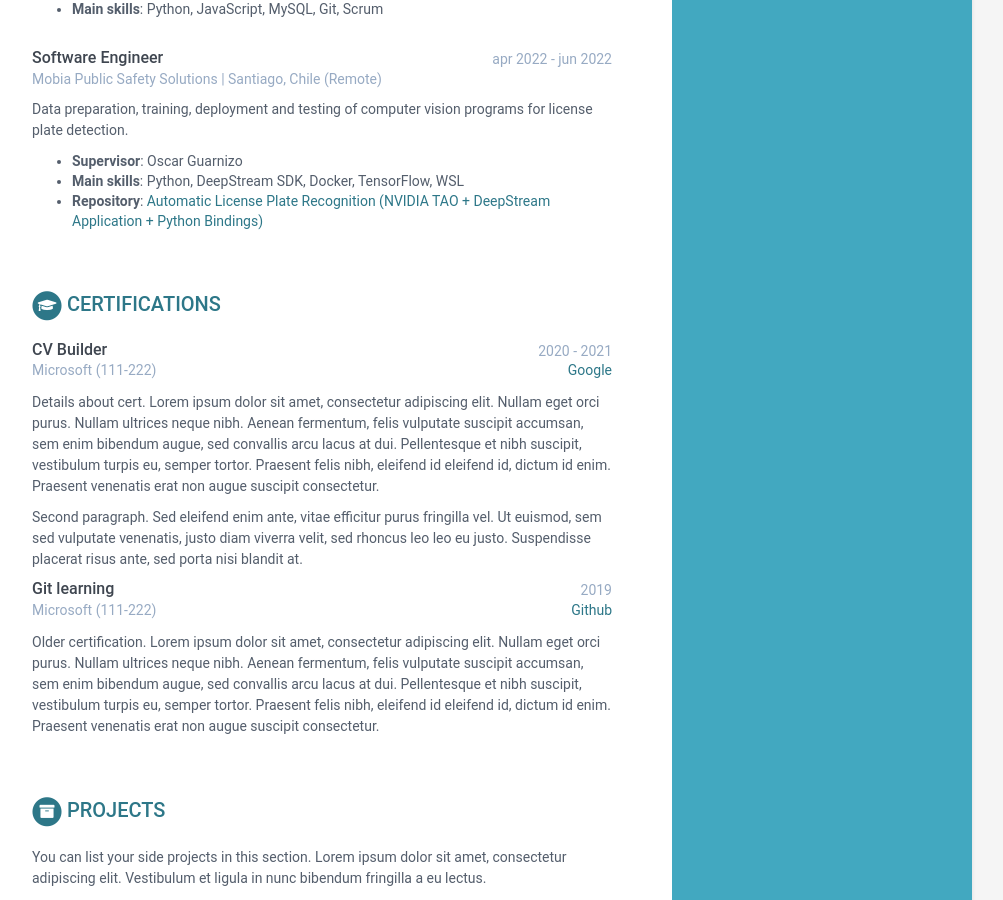
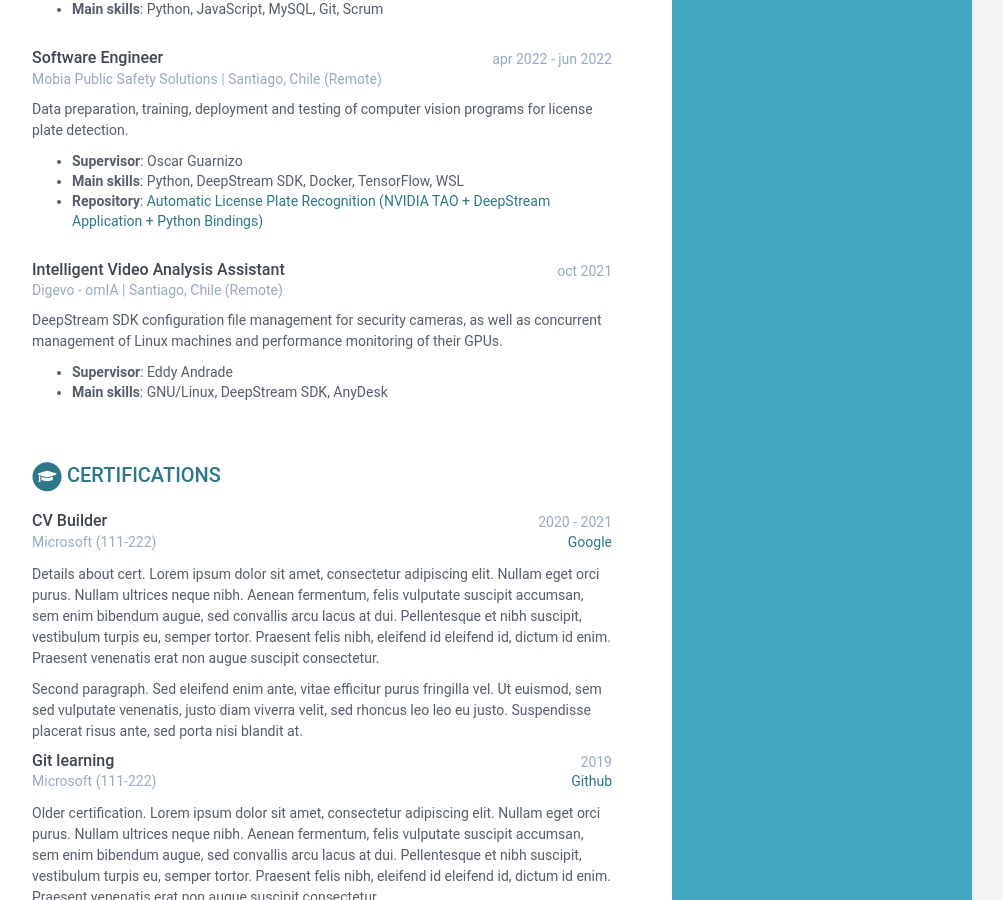
Before and after one commit to pepeleduin/pepeleduin.github.io, a Jekyll site: the page built from index.html, in a window 1280 px wide and 900 px high, scrolled down 1204 px. Shown: the whole window, without its empty margins (168-1171 px from the left). Built offline with Jekyll 4.4.1, drawn with Linux system fonts in a browser that asks for light colours.

Commit message:
Add Omia experience (Remote)

```diff
--- a/_data/data.yml
+++ b/_data/data.yml
@@ -116,6 +116,15 @@ experiences:
           - **Supervisor**: Oscar Guarnizo
           - **Main skills**: Python, DeepStream SDK, Docker, TensorFlow, WSL
           - **Repository**: [Automatic License Plate Recognition (NVIDIA TAO + DeepStream Application + Python Bindings)](https://github.com/ZosoV/mobia-project)
+    - role: Intelligent Video Analysis Assistant
+      time: oct 2021
+      company: Digevo - omIA | Santiago, Chile (Remote)
+      details: |
+        DeepStream SDK configuration file management for security cameras,
+        as well as concurrent management of Linux machines and performance monitoring
+        of their GPUs.
+          - **Supervisor**: Eddy Andrade
+          - **Main skills**: GNU/Linux, DeepStream SDK, AnyDesk
 
 certifications:
   title: Certifications
```
